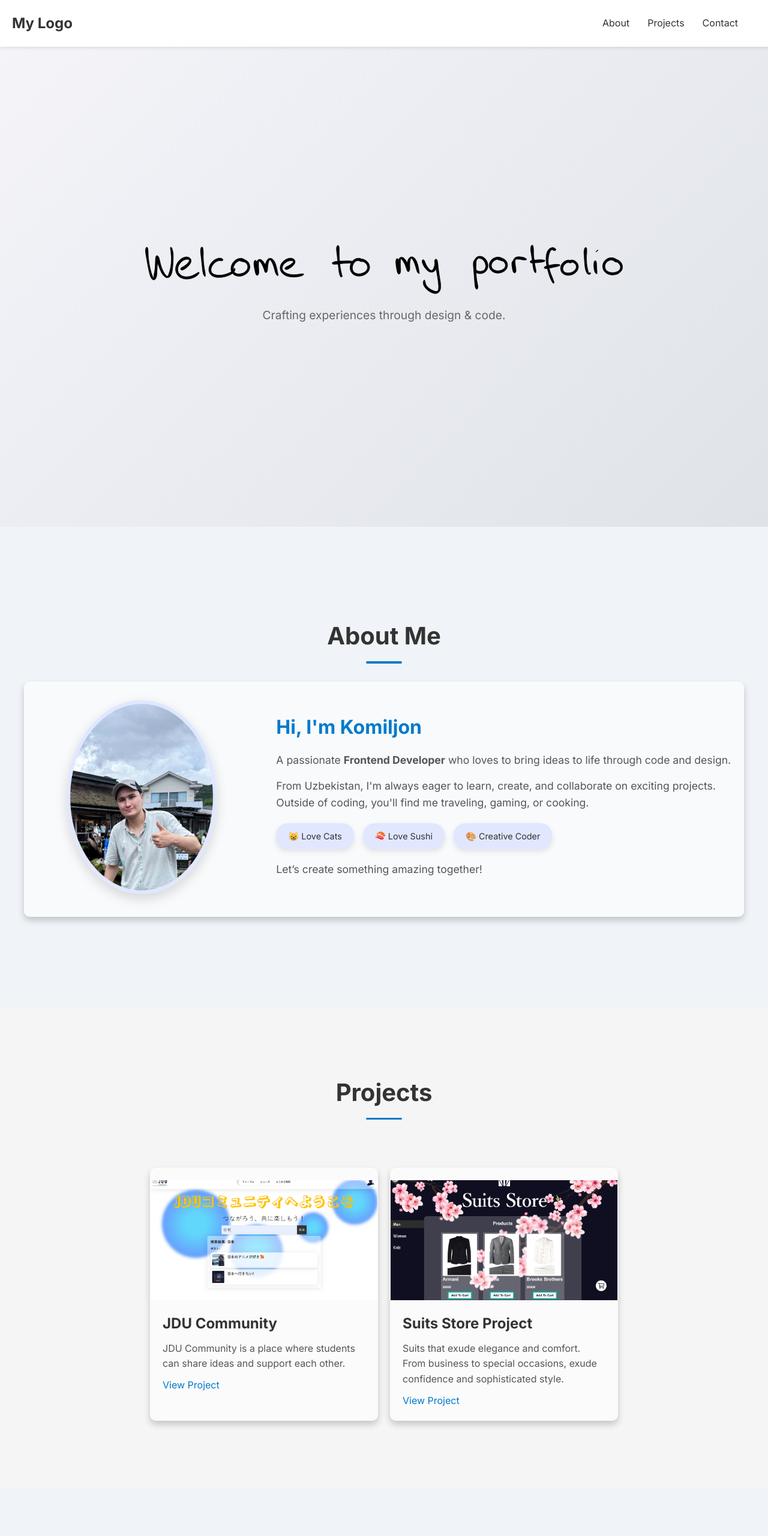
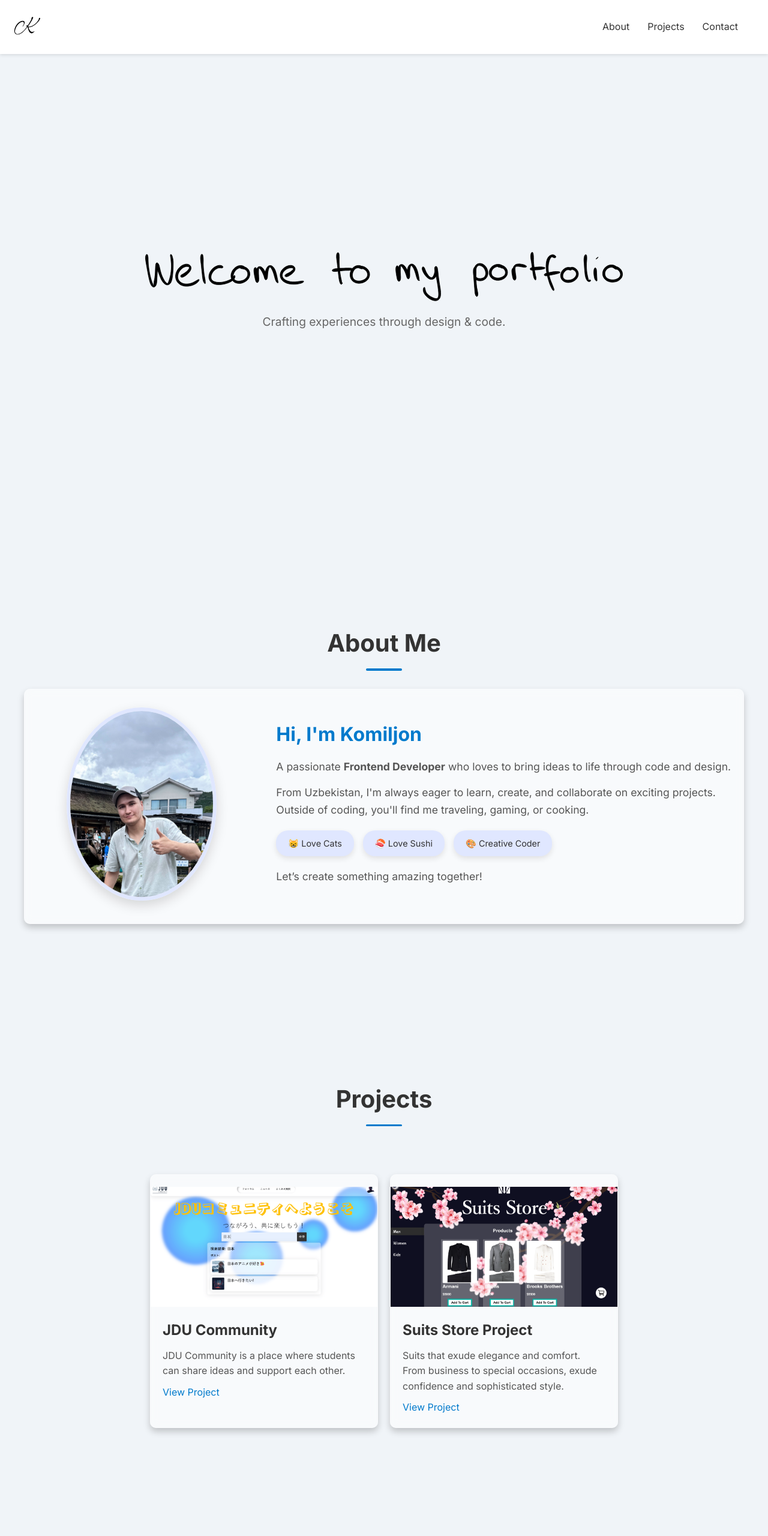
Before and after one commit to T19A0004/Portfolio2024, a plain HTML site: page index.html in a window 1280 px wide. Shown: the top 2560 px of the page at 60% size. Drawn offline with nearby package versions, Linux system fonts and the light colour scheme.

Commit message:
added logo

```diff
--- a/css/style.css
+++ b/css/style.css
@@ -41,8 +41,8 @@ header.menu-open {
 }
 
 .logo {
-    font-size: 1.5em;
-    font-weight: 700;
+    width: 50px;
+    height: 50px;
 }
 
 nav {
@@ -90,7 +90,7 @@ nav a:hover {
     display: flex;
     align-items: center;
     justify-content: center;
-    background: linear-gradient(135deg, #f4f4f9, #dfe3e8);
+    background: #f0f4f8;    ;
     color: #333;
 }
 
@@ -262,7 +262,7 @@ section h2 {
 
 /* Projects Section */
 #projects {
-    background: #f5f5f5; /* Light gray background for subtle contrast */
+    background: #f0f4f8; /* Light gray background for subtle contrast */
     text-align: center;
 }
 
@@ -575,7 +575,10 @@ img.peeking-cat {
 footer {
     text-align: center;
     padding: 10px 20px;
-    background: #f1f1f1;
+    background: rgba(255, 255, 255, 0.55);
+    backdrop-filter: blur(6.5px);
+    -webkit-backdrop-filter: blur(6.5px);
+    box-shadow: 0px -8px 5px rgba(0, 0, 0, 0.1);
     font-size: 0.9em;
     color: #666;
 }
--- a/index.html
+++ b/index.html
@@ -10,7 +10,7 @@
 </head>
 <body>
     <header>
-        <div class="logo">My Logo</div>
+        <div class="logo"><img src="img/logo.svg" alt="logo"></div>
         <button id="menu-toggle" aria-label="Toggle menu">
             <img src="img/ham-menu.svg" alt="Open menu" class="menu-icon open-icon">
             <img src="img/close-ham-menu.svg" alt="Close menu" class="menu-icon close-icon">
```
Also changed, not shown: img/logo.svg (added).
